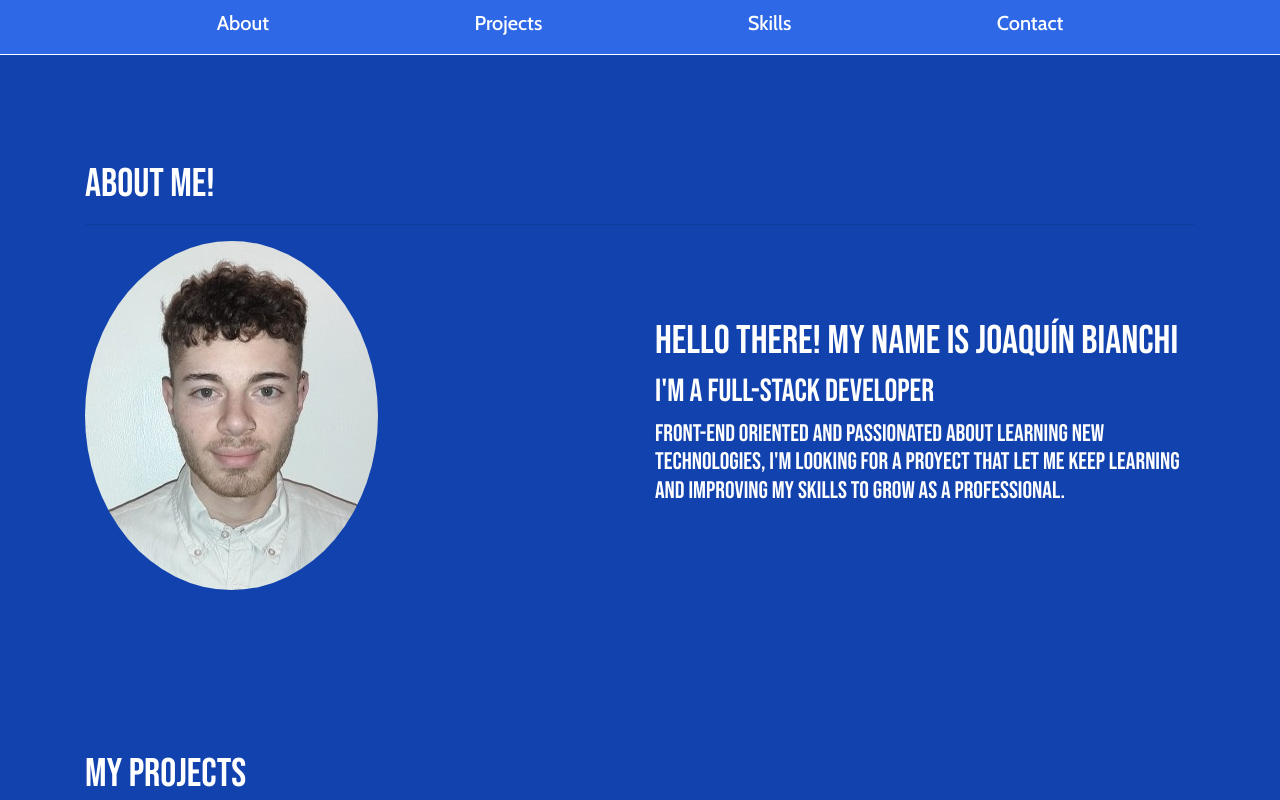
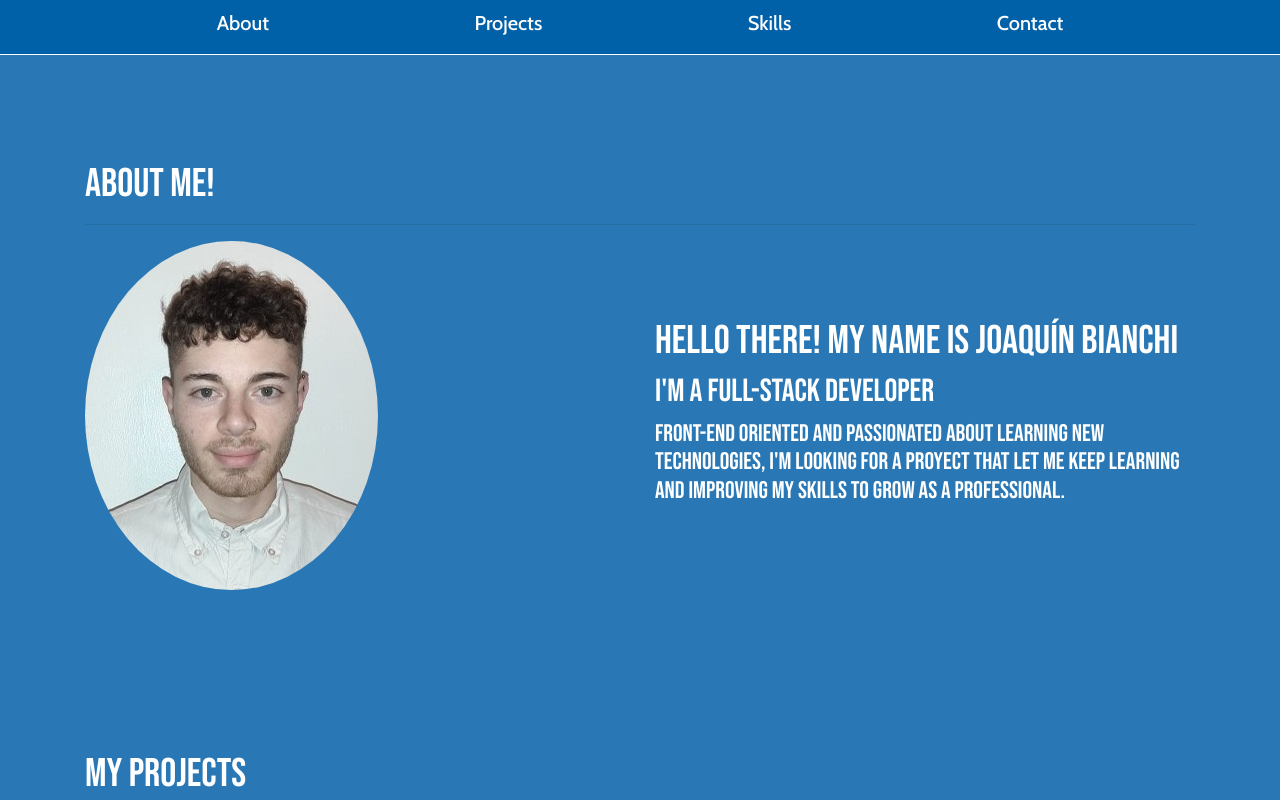
Before and after one commit to joaquinbian/Portfolio, a React (Create React App) app: page / in a window 1280 px wide. Shown: the top 800 px of the page. Built offline with nearby package versions, Linux system fonts and the light colour scheme.

Commit message:
changing some colors

```diff
--- a/src/app.module.css
+++ b/src/app.module.css
@@ -1,7 +1,7 @@
 @import url("https://fonts.googleapis.com/css2?family=Nunito+Sans:wght@200&display=swap");
 
 body {
-  background-color: #1142ad;
+  background-color: #2978b5;
   /* background-color: darkmagenta; */
   color: white;
 }
--- a/src/components/contact/MailForm.jsx
+++ b/src/components/contact/MailForm.jsx
@@ -101,8 +101,12 @@
             className="form-control  align-self-center"
           />
         </div>
-        <Button type="submit">Send</Button>
-        <ModalConfirm showModal={showModal} setModalHandler={setModalHandler} />
+        <div className="d-flex justify-content-center ">
+          <Button type="submit" className="btn-success">
+            Send
+          </Button>
+        </div>
+        {/* <ModalConfirm showModal={showModal} setModalHandler={setModalHandler} /> */}
       </form>
     </div>
   );
--- a/src/components/navbar/navbar.module.css
+++ b/src/components/navbar/navbar.module.css
@@ -2,7 +2,7 @@
 
 .navbarContainer {
   position: fixed;
-  background-color: #2e68e6;
+  background-color: #0061a8;
   overflow: hidden;
   top: 0;
   z-index: 2;
```
